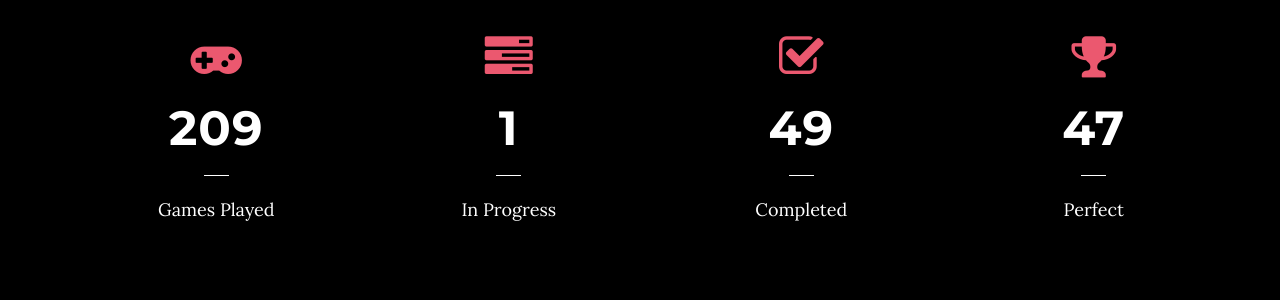
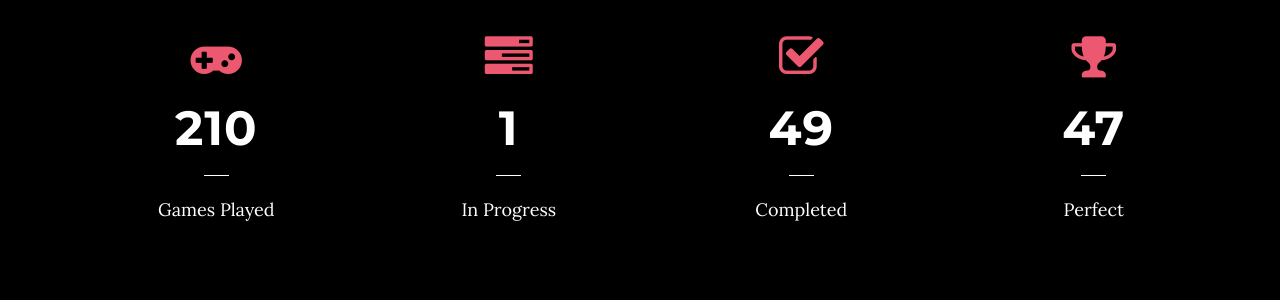
Before and after one commit to kuangami/kuangami.github.io, a Jekyll site: the page built from index.html, in a window 1280 px wide and 900 px high, scrolled down 1004 px. Shown: the part 161-461 px from the top of the window. Built offline with Jekyll 4.4.1, drawn with Linux system fonts in a browser that asks for light colours.

Commit message:
GitHub Actions commit

```diff
--- a/_data/gamestats.json
+++ b/_data/gamestats.json
@@ -1 +1 @@
-{"records":[{"id":"recNhKo61o1TseEuU","createdTime":"2021-05-23T23:08:31.000Z","fields":{"Games Played":209,"Playing":1,"Completed":49,"Perfect":47}}]}
+{"records":[{"id":"recNhKo61o1TseEuU","createdTime":"2021-05-23T23:08:31.000Z","fields":{"Games Played":210,"Playing":1,"Completed":49,"Perfect":47}}]}
```
Also changed, not shown: _data/recentplay.json (+1 -1 lines).
